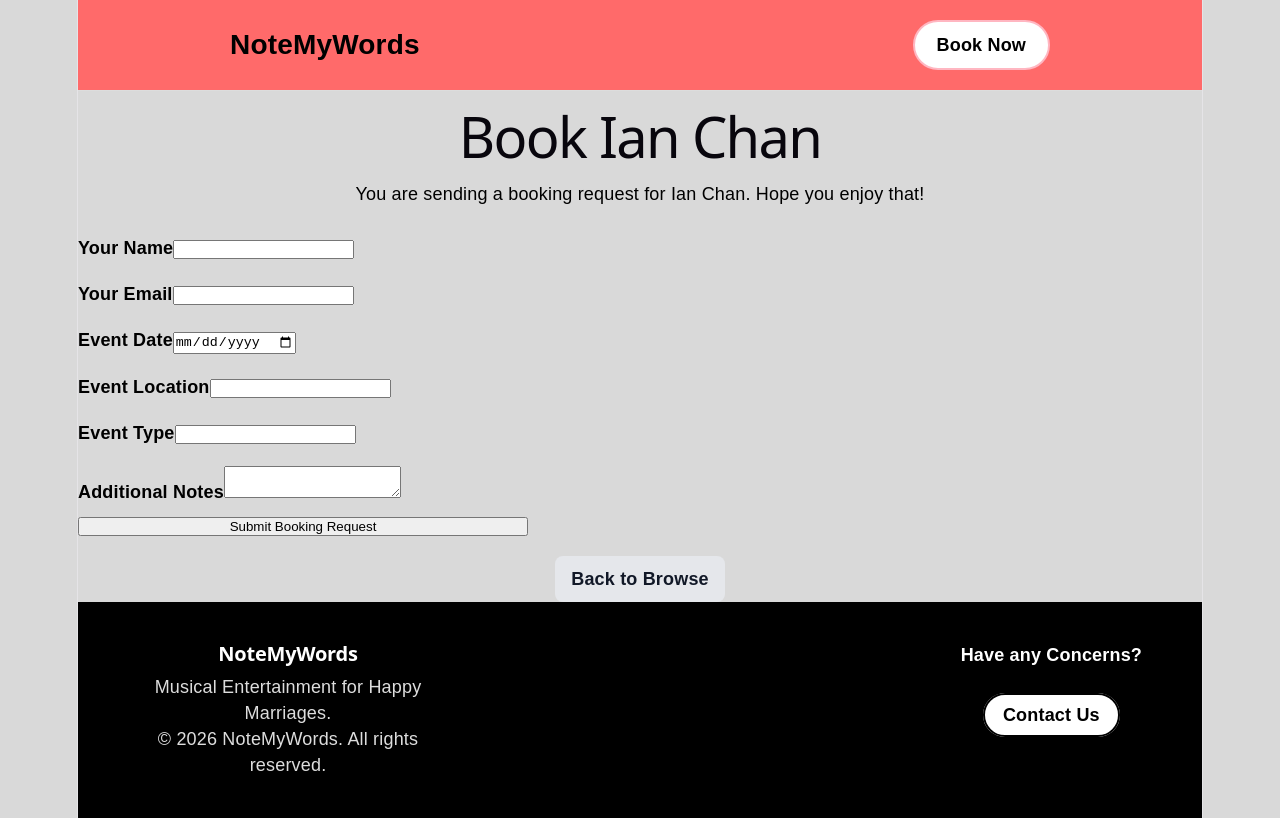
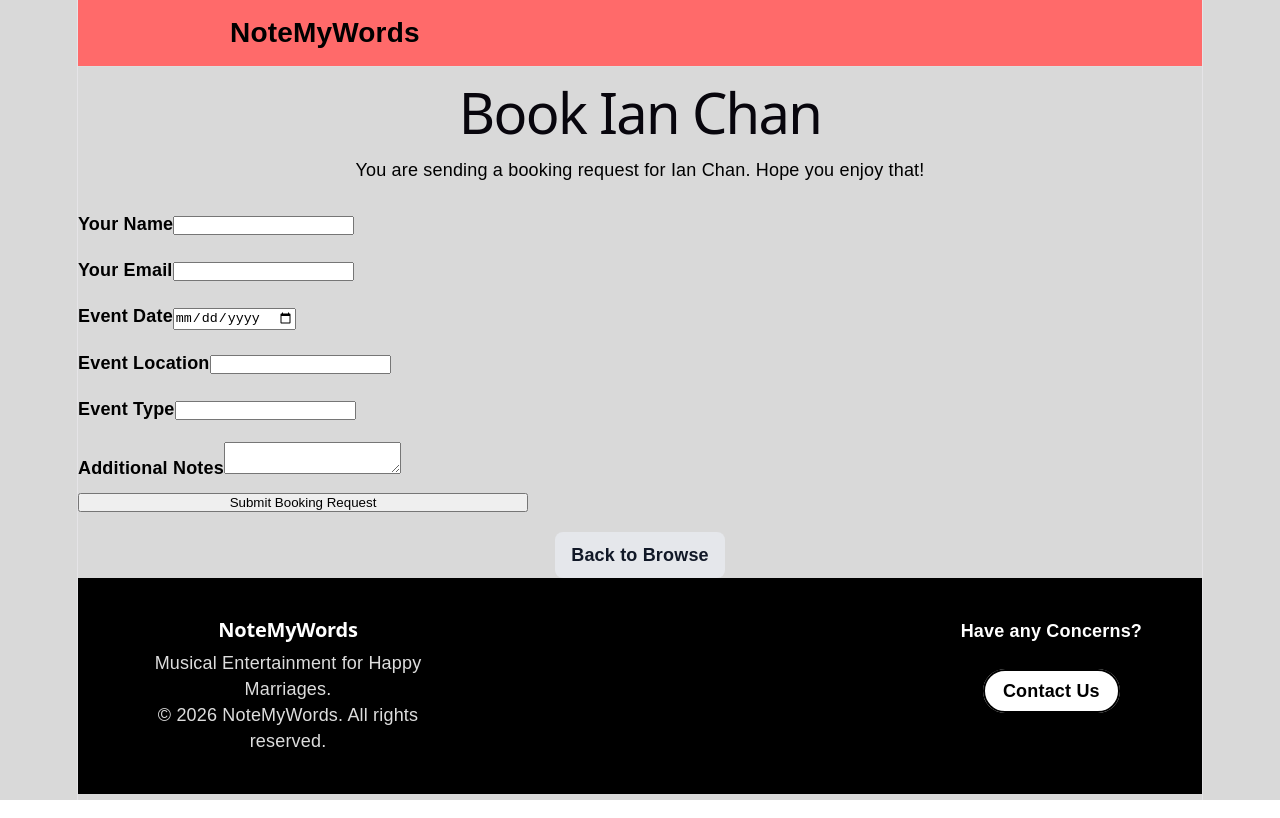
Before and after one commit to wyy01011/seg3125-lab8-group19, a React (Vite) app in the folder my-react-app/: page /booking/1 in a window 1280 px wide. Built offline with nearby package versions, Linux system fonts and the light colour scheme.

Commit message:
Removed book now button from header

```diff
--- a/my-react-app/src/Booking.jsx
+++ b/my-react-app/src/Booking.jsx
@@ -4,6 +4,7 @@ import { singersData } from "./BrowseSingers";
 import "./Contact.css";
 
 export default function Booking() {
+
   const { id } = useParams();
   const singer = singersData.find((s) => s.id === Number(id));
 
--- a/my-react-app/src/header.jsx
+++ b/my-react-app/src/header.jsx
@@ -6,7 +6,6 @@ export default function Header() {
     <div className="header-background"> {/* This spans the whole screen */}
       <header className="nav-content"> {/* This stays centered at 900px */}
         <Link className="logo" to="/">NoteMyWords</Link>
-        <Link className="nav-book" to="/browse">Book Now</Link>
       </header>
     </div>
   );
```
